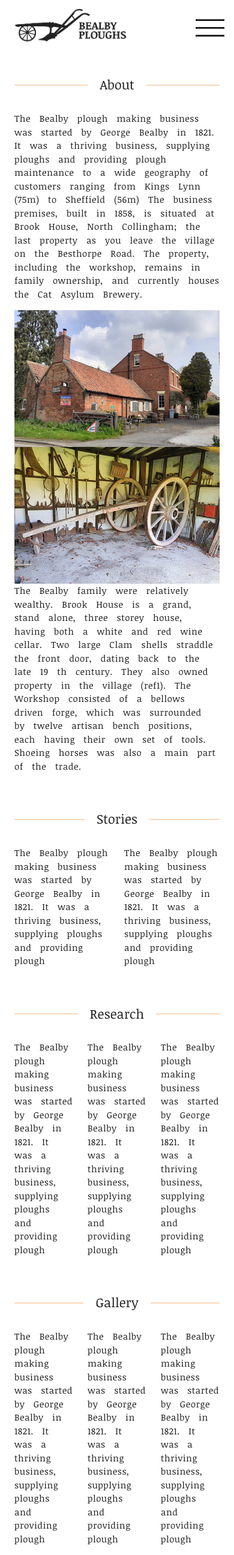
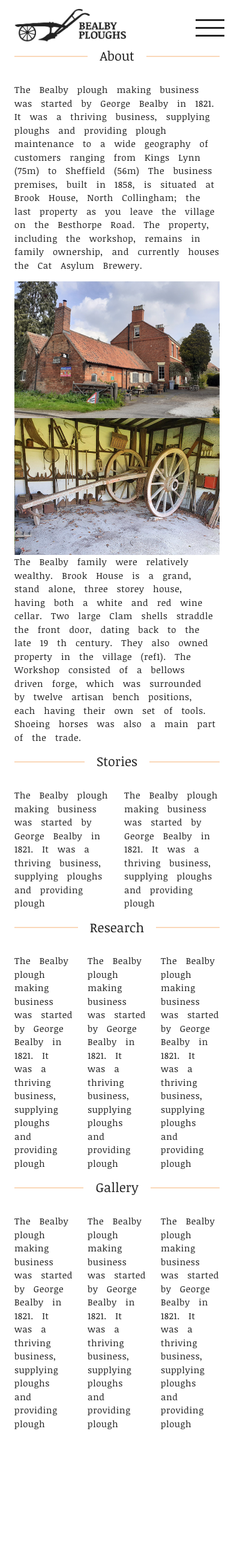
Before and after one commit to Bealby/bealby_ploughs, a Django app: page / in a window 390 px wide. Shown: the whole page at 60% size. After the commit the page ends 2383 px from the top, so only its background shows below. Run offline with Django 3.2, Linux system fonts and the light colour scheme; some libraries are stand-ins or nearby versions.

Commit message:
MQ. Section gutter styling. 0 MB.

```diff
--- a/static/css/base.css
+++ b/static/css/base.css
@@ -296,3 +296,10 @@ li {
       margin-top: 0rem;
   }
 }
+
+/*---Remove gutter MT for better viewing for mobile---*/
+@media (max-width: 767px) {
+.section-gutter {
+  margin-top: 0rem;
+}
+}
```
